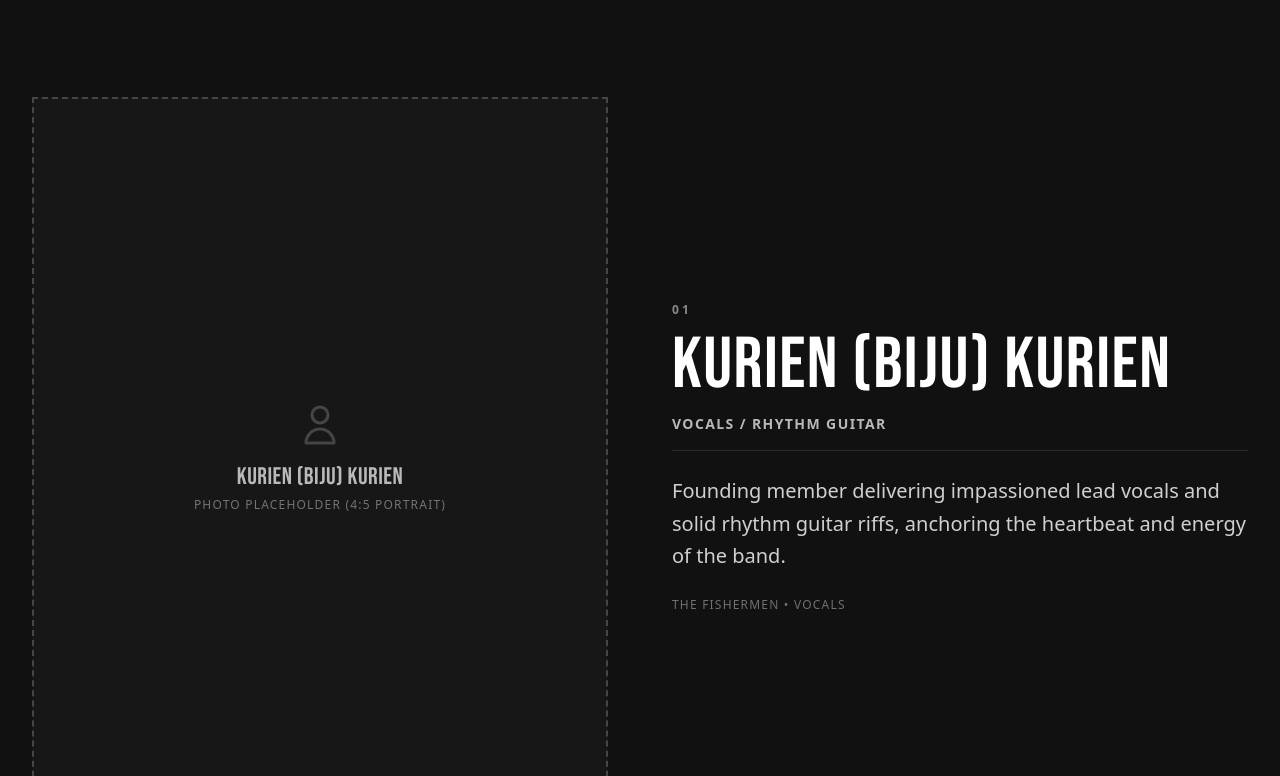
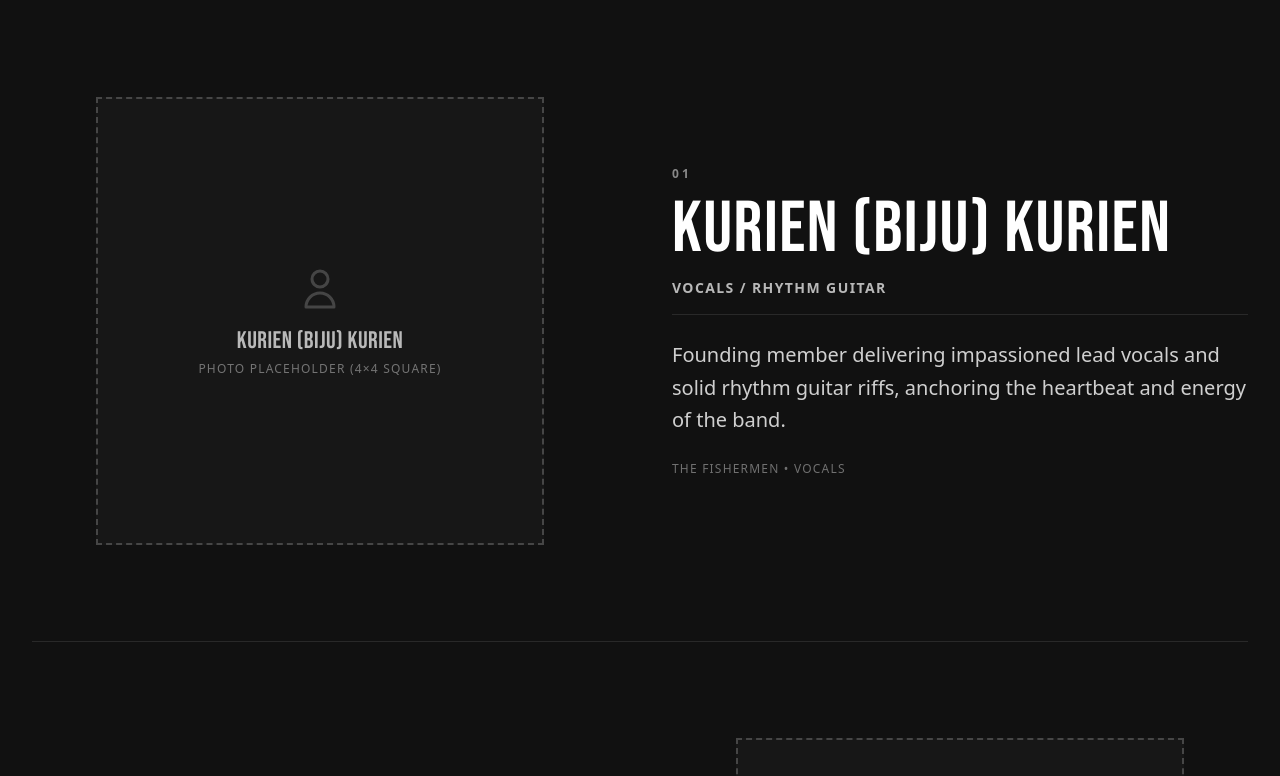
Before and after one commit to levinttgit/fishermen, a Next.js app: page /fishermen/about in a window 1280 px wide. Shown: the part 2004-2780 px from the top of the page. Built offline with nearby package versions, Linux system fonts and the light colour scheme.

Commit message:
Update member photo placeholders to 4x4 square aspect ratio

```diff
--- a/src/app/about/page.tsx
+++ b/src/app/about/page.tsx
@@ -124,13 +124,13 @@ export default function AboutPage() {
                   className={`flex flex-col ${idx % 2 === 1 ? 'md:flex-row-reverse' : 'md:flex-row'} items-center gap-10 md:gap-16 border-b border-white/10 pb-16 md:pb-24`}
                 >
                   {/* Photo Placeholder */}
-                  <div className="w-full md:w-1/2">
-                    <div className="w-full aspect-[4/5] bg-neutral-900 border-2 border-dashed border-white/20 flex flex-col items-center justify-center p-8 text-center relative">
+                  <div className="w-full md:w-1/2 flex justify-center">
+                    <div className="w-full max-w-md aspect-square bg-neutral-900 border-2 border-dashed border-white/20 flex flex-col items-center justify-center p-8 text-center relative">
                       <svg className="w-12 h-12 text-white/20 mb-3" fill="none" stroke="currentColor" viewBox="0 0 24 24">
                         <path strokeLinecap="round" strokeLinejoin="round" strokeWidth="1.5" d="M16 7a4 4 0 11-8 0 4 4 0 018 0zM12 14a7 7 0 00-7 7h14a7 7 0 00-7-7z" />
                       </svg>
                       <span className="font-display text-2xl uppercase tracking-wide text-white/70">{member.name}</span>
-                      <span className="text-xs uppercase tracking-widest text-white/40 mt-1">Photo Placeholder (4:5 Portrait)</span>
+                      <span className="text-xs uppercase tracking-widest text-white/40 mt-1">Photo Placeholder (4×4 Square)</span>
                     </div>
                   </div>
 
```
